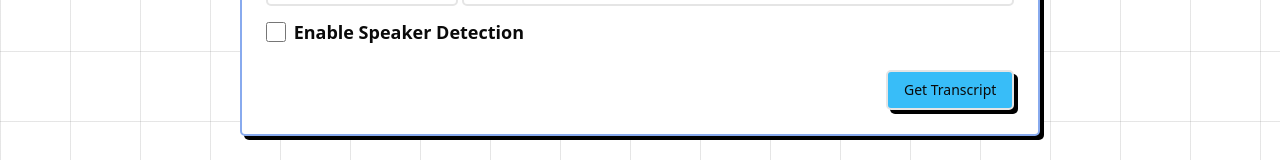
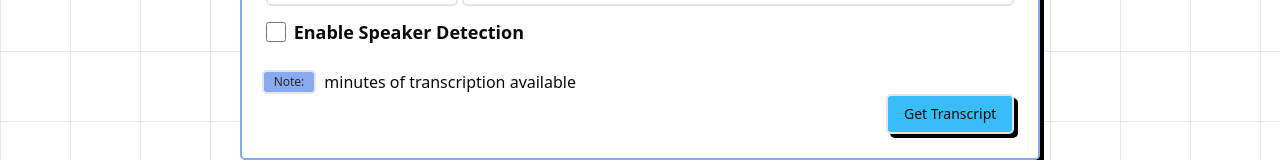
Before and after one commit to afnanhussain2002/read-podcast, a Next.js app: page /transcriber in a window 1280 px wide. Shown: the part 369-529 px from the top of the page. Built offline with nearby package versions, Linux system fonts and the light colour scheme; no server answers.

Commit message:
show available transcript on form

```diff
--- a/components/TranscribeInput.tsx
+++ b/components/TranscribeInput.tsx
@@ -15,6 +15,7 @@ import { Loader2 } from "lucide-react";
 import TranscribedData from "./TranscribedData";
 import { useUser } from "@/hooks/useUser";
 import Loader from "./Loader";
+import { Badge } from "./ui/badge";
 
 
 
@@ -183,8 +184,11 @@ const TranscribeInput = () => {
             </Label>
           </div>
         </form>
-
       </CardContent>
+        <div className="flex gap-2 ml-5 flex-wrap">
+        <Badge className="text-darkBg ">Note: </Badge>
+        {user?.transcriptMinutes} minutes of transcription available
+        </div>
 
       <CardFooter className="flex justify-end">
         <Button variant="default" onClick={handleAction} disabled={loading}>
```
